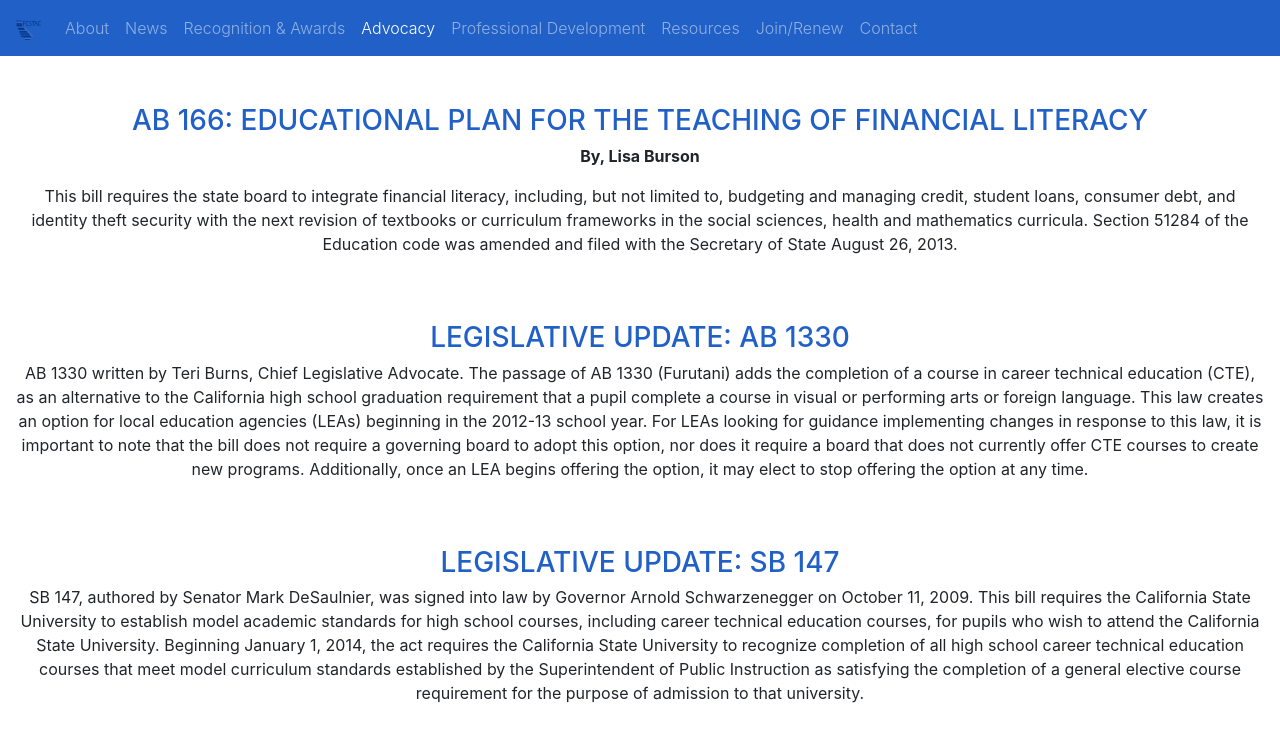
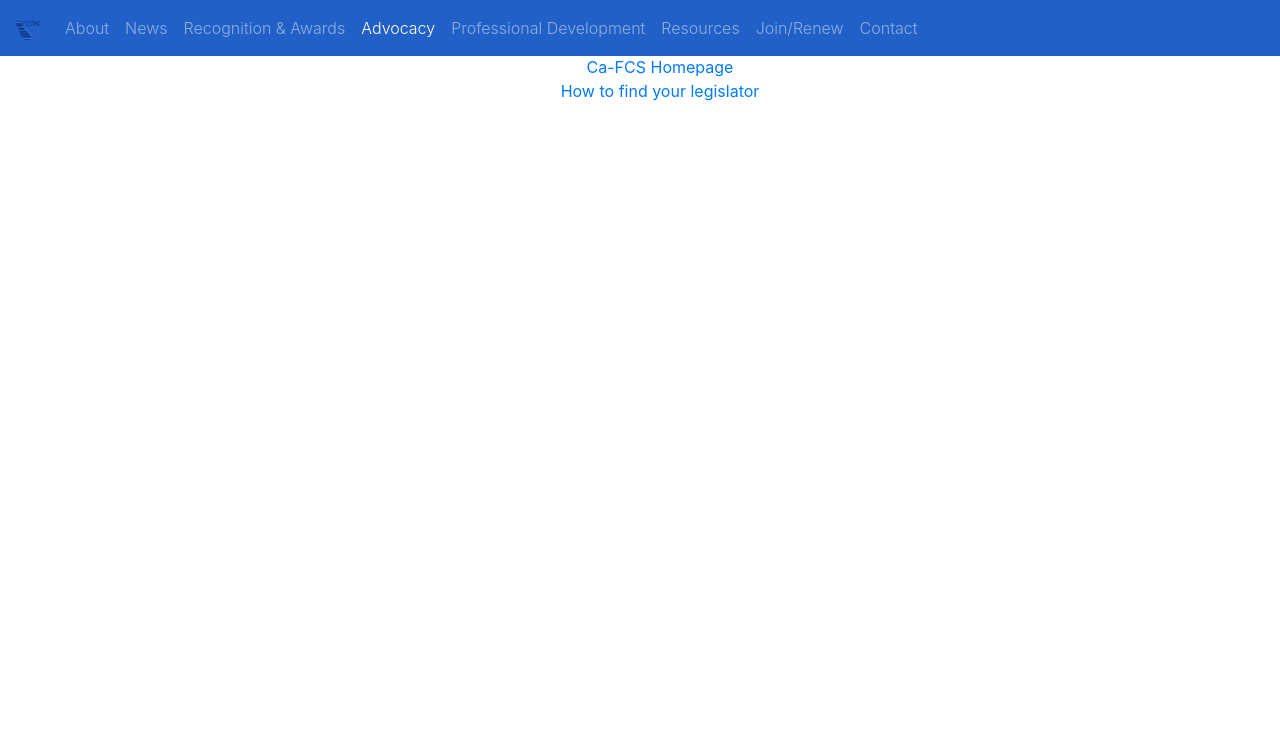
Before and after one commit to JustinRisney/Fcstac.org, a PHP site: page /advocacy in a window 1280 px wide. Shown: the top 742 px of the page. Run offline with PHP 8.4, Linux system fonts and the light colour scheme; some libraries are stand-ins or nearby versions.

Commit message:
Finished this bizzle my nizzle sorta part 1

```diff
--- a/src/advocacy/index.php
+++ b/src/advocacy/index.php
@@ -7,6 +7,7 @@
         <link rel="stylesheet" type="text/css" href="stylesheets/index.css">
         <link rel="stylesheet" href="https://maxcdn.bootstrapcdn.com/bootstrap/4.0.0-beta/css/bootstrap.min.css" integrity="sha384-/Y6pD6FV/Vv2HJnA6t+vslU6fwYXjCFtcEpHbNJ0lyAFsXTsjBbfaDjzALeQsN6M" crossorigin="anonymous">
         <style type="text/css">
+            /*
             .thiccc {
                 font-weight: 700;
             }
@@ -18,6 +19,8 @@
             .thicccer {
                 padding-top: 50px;
             }
+            */
+
 
 
 
@@ -25,7 +28,7 @@
     </head>
     <body>
       <?php include '../navbar.php';?>
-            <div class="container-fluid text-center">
+            <!--<div class="container-fluid text-center">
                 <div class="thicccer" id="AB-166">
                     <h3 class="blue-shit">
                         AB 166:  EDUCATIONAL PLAN FOR THE TEACHING OF FINANCIAL LITERACY
@@ -58,8 +61,21 @@
                         Beginning January 1, 2014, the act requires the California State University to recognize completion of all high school career technical education courses that meet model curriculum standards established by the Superintendent of Public Instruction as satisfying the completion of a general elective course requirement for the purpose of admission to that university.
                     </p>
 
+                </div>-->
+                <div class="text-center container-fluid">
+                    <ul style="list-style: none;">
+                        <a target="_blank" href="http://ca-fcs.org">
+                            <li class="links">Ca-FCS Homepage</li>
+                        </a>
+
+                        <a target="_blank" href="http://www.legislature.ca.gov/legislators_and_districts/legislators/your_legislator.html">
+                            <li class="links">How to find your legislator</li>
+                        </a>
+
+
+
+                    </ul>
                 </div>
-
 
 
 
--- a/src/resources/index.php
+++ b/src/resources/index.php
@@ -16,16 +16,16 @@
 
 
           <ul class="text-center" style="padding: 0px; list-style: none;">
-            <a target="_blank" href="http://hect.org">
+            <!--<a target="_blank" href="http://hect.org">
               <li class="links">HECT Home Page</li>
-            </a>
+            </a>-->
 
             <!--<a target="_blank" href="http://www.ca-fhahero-fccla.org">
               <li class="links">FHA-HERO</li>
             </a>-->
 
             <a target="_blank" href="http://ca-fcs.org">
-              <li class="links">California Department of Education Family and Consumer Sciences</li>
+              <li class="links">California Family and Consumer Sciences</li>
             </a>
 
             <a target="_blank" href="http://getrealca.org">
```
Also changed, not shown: src/index.php (+4 -4 lines), src/professional-development/index.php (+8 -0 lines).
